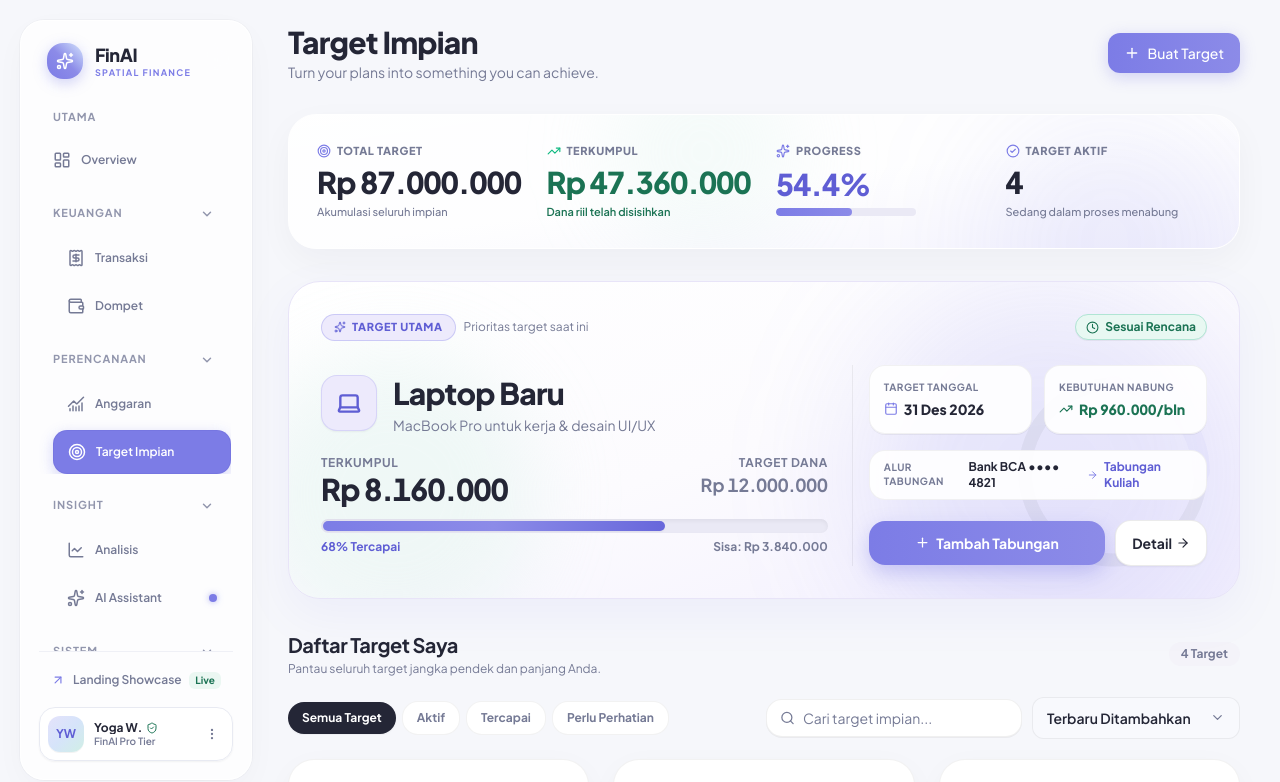
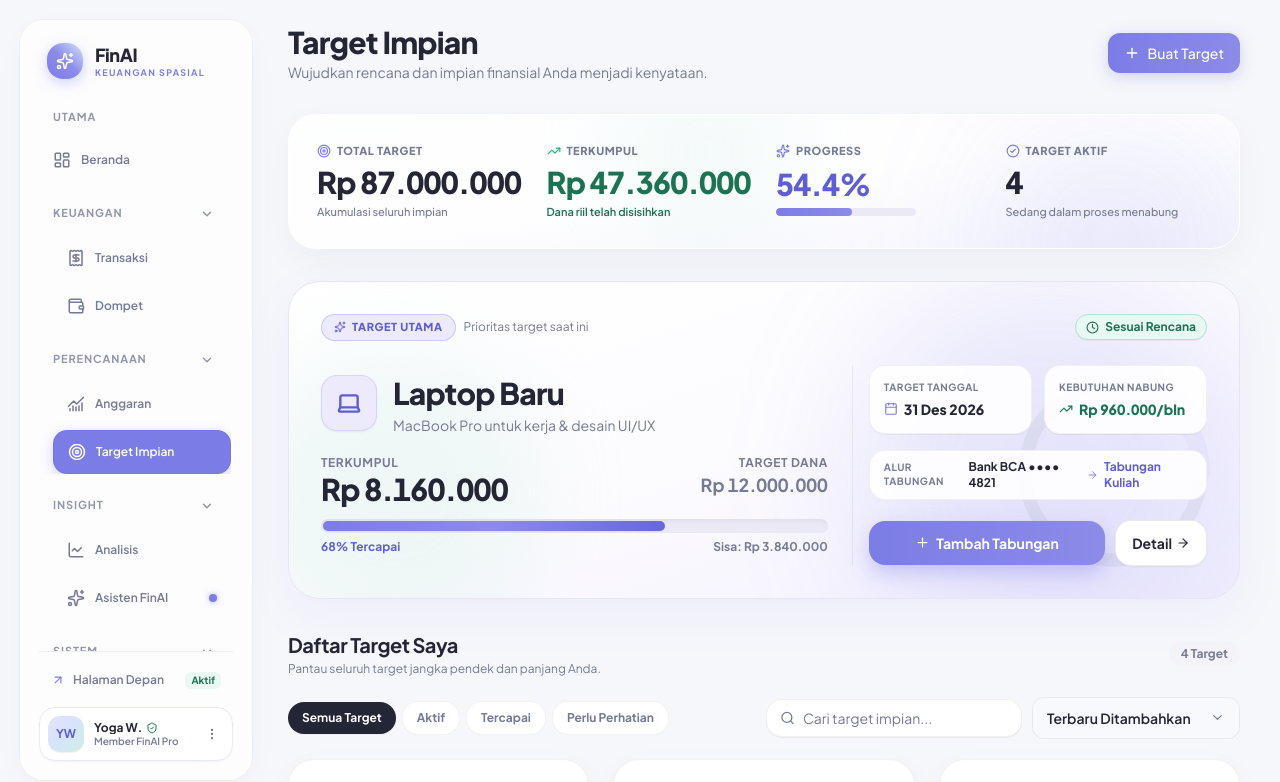
Before and after one commit to Yogawoy/FINAI, a Next.js app: page /app/goals in a window 1280 px wide. Shown: the top 782 px of the page. Built offline with nearby package versions, Linux system fonts and the light colour scheme.

Commit message:
feat(i18n): ensure 100% full Indonesian localization across all pages and components

```diff
--- a/src/app/app/goals/page.tsx
+++ b/src/app/app/goals/page.tsx
@@ -232,7 +232,7 @@ export default function GoalsPage() {
               Target Impian
             </h1>
             <p className="text-xs sm:text-sm text-[#757A95] mt-0.5">
-              Turn your plans into something you can achieve.
+              Wujudkan rencana dan impian finansial Anda menjadi kenyataan.
             </p>
           </div>
 
--- a/src/app/layout.tsx
+++ b/src/app/layout.tsx
@@ -10,8 +10,8 @@ const plusJakarta = Plus_Jakarta_Sans({
 });
 
 export const metadata: Metadata = {
-  title: 'FinAI — Your Money. Understandable.',
-  description: 'A soft, spatial personal finance experience powered by visual clarity and intuitive 3D perception.',
+  title: 'FinAI — Kelola Keuangan Pribadi Lebih Jelas & Cerdas',
+  description: 'Aplikasi pengelolaan keuangan pribadi modern dengan visualisasi jernih, pos anggaran, target impian, dan asisten FinAI.',
 };
 
 export default function RootLayout({
@@ -20,7 +20,7 @@ export default function RootLayout({
   children: React.ReactNode;
 }) {
   return (
-    <html lang="en" className={plusJakarta.variable}>
+    <html lang="id" className={plusJakarta.variable}>
       <body className={`${plusJakarta.className} antialiased bg-[#F6F7FB] text-[#242636] min-h-screen selection:bg-[#E4E2FB] selection:text-[#7C7CE6]`}>
         {children}
       </body>
--- a/src/components/ai/AIHeader.tsx
+++ b/src/components/ai/AIHeader.tsx
@@ -36,7 +36,7 @@ export default function AIHeader({ onNewChat, onClearChat }: AIHeaderProps) {
             <Sparkles size={16} />
           </div>
           <h1 className="text-xl sm:text-2xl font-black text-[#242636] tracking-tight">
-            FinAI Assistant
+            Asisten FinAI
           </h1>
           <div className="flex items-center gap-1.5 px-2.5 py-0.5 rounded-full bg-[#EBF7F2] border border-[#D0EFE5] text-[11px] font-semibold text-[#1B7354]">
             <span className="w-1.5 h-1.5 rounded-full bg-[#1B7354] animate-pulse" />
--- a/src/components/settings/PreferencesSection.tsx
+++ b/src/components/settings/PreferencesSection.tsx
@@ -42,8 +42,8 @@ const LANGUAGE_OPTIONS: SelectOption[] = [
 
 const CURRENCY_OPTIONS: SelectOption[] = [
   { value: 'IDR', label: 'Rupiah (IDR)', sublabel: 'Rp - Rupiah Indonesia' },
-  { value: 'USD', label: 'US Dollar (USD)', sublabel: '$ - United States' },
-  { value: 'SGD', label: 'Singapore Dollar (SGD)', sublabel: 'S$ - Singapore' },
+  { value: 'USD', label: 'Dolar AS (USD)', sublabel: '$ - Dolar Amerika Serikat' },
+  { value: 'SGD', label: 'Dolar Singapura (SGD)', sublabel: 'S$ - Dolar Singapura' },
 ];
 
 const NUMBER_FORMAT_OPTIONS: SelectOption[] = [
--- a/src/components/settings/SecuritySection.tsx
+++ b/src/components/settings/SecuritySection.tsx
@@ -114,7 +114,7 @@ export default function SecuritySection({
               onClick={() => setIsPasswordModalOpen(true)}
               className="h-8.5 px-3.5 rounded-xl bg-white border border-[#E8EAF2] hover:border-[#7C7CE6]/50 hover:bg-[#FAFBFD] text-xs font-bold text-[#242636] transition-all cursor-pointer shadow-2xs"
             >
-              Ubah Password
+              Ubah Kata Sandi
             </button>
           }
         />
--- a/src/components/sidebar/Sidebar.tsx
+++ b/src/components/sidebar/Sidebar.tsx
@@ -45,7 +45,7 @@ export const NAVIGATION_GROUPS: NavGroupConfig[] = [
     items: [
       {
         id: 'overview',
-        label: 'Overview',
+        label: 'Beranda',
         href: '/app',
         icon: LayoutDashboard,
       },
@@ -102,7 +102,7 @@ export const NAVIGATION_GROUPS: NavGroupConfig[] = [
       },
       {
         id: 'ai-assistant',
-        label: 'AI Assistant',
+        label: 'Asisten FinAI',
         href: '/app/ai-assistant',
         icon: Sparkles,
         hasActivityDot: true,
@@ -259,16 +259,16 @@ export default function Sidebar() {
         >
           <span className="flex items-center gap-2">
             <ArrowUpRight size={14} className="text-[#7C7CE6]" />
-            <span>Landing Showcase</span>
+            <span>Halaman Depan</span>
           </span>
           <span className="px-1.5 py-0.5 rounded-md bg-[#EBF7F2] text-[10px] font-bold text-[#1B7354]">
-            Live
+            Aktif
           </span>
         </Link>
 
         <SidebarProfile
           name="Yoga W."
-          tier="FinAI Pro Tier"
+          tier="Member FinAI Pro"
           initials="YW"
         />
       </div>
--- a/src/components/sidebar/SidebarBrand.tsx
+++ b/src/components/sidebar/SidebarBrand.tsx
@@ -21,7 +21,7 @@ export default function SidebarBrand() {
           FinAI
         </span>
         <span className="text-[9px] tracking-[0.14em] uppercase font-bold text-[#7C7CE6] block mt-1 leading-none">
-          SPATIAL FINANCE
+          KEUANGAN SPASIAL
         </span>
       </div>
     </Link>
--- a/src/data/mockData.ts
+++ b/src/data/mockData.ts
@@ -15,7 +15,7 @@ export const USER_PROFILE = {
   fullName: 'Yoga Wicaksono',
   email: 'yoga@finai.design',
   avatar: '/avatar.png',
-  tier: 'FinAI Pro Member',
+  tier: 'Member FinAI Pro',
   currency: 'IDR',
   availableBalance: 34850000,
   monthlyInflow: 18700000,
@@ -23,11 +23,11 @@ export const USER_PROFILE = {
   netCashflow: 6250000,
   financialHealth: {
     score: 82,
-    rating: 'Excellent',
+    rating: 'Sangat Baik',
     discipline: 92,
     savingsRate: 34.2,
     emergencyCushionMonths: 4.8,
-    summary: 'Your financial core is exceptionally balanced this month. Cash reserve velocity is at an optimal 34% buffer.'
+    summary: 'Kondisi keuangan Anda bulan ini sangat seimbang. Cadangan dana darurat berada pada rasio optimal 34% buffer.'
   },
   accounts: [
     { id: 'acc-1', name: 'BCA Priority', balance: 12500000, type: 'Rekening Bank', number: '••• 4821' },
@@ -844,25 +844,25 @@ export const MOCK_CATEGORY_BREAKDOWN: CategoryBreakdown[] = [
 ];
 
 export const MOCK_DAY_SPENDING: DaySpending[] = [
-  { day: 'Mon', amount: 120000, avg: 150000 },
-  { day: 'Tue', amount: 85000, avg: 150000 },
-  { day: 'Wed', amount: 210000, avg: 150000 },
-  { day: 'Thu', amount: 145000, avg: 150000 },
-  { day: 'Fri', amount: 320000, avg: 150000 },
-  { day: 'Sat', amount: 450000, avg: 150000 },
-  { day: 'Sun', amount: 390000, avg: 150000 }
+  { day: 'Sen', amount: 120000, avg: 150000 },
+  { day: 'Sel', amount: 85000, avg: 150000 },
+  { day: 'Rab', amount: 210000, avg: 150000 },
+  { day: 'Kam', amount: 145000, avg: 150000 },
+  { day: 'Jum', amount: 320000, avg: 150000 },
+  { day: 'Sab', amount: 450000, avg: 150000 },
+  { day: 'Min', amount: 390000, avg: 150000 }
 ];
 
 export const INITIAL_AI_MESSAGES: AIMessage[] = [
   {
     id: 'ai-1',
     sender: 'assistant',
-    content: 'Good morning, Yoga! Your financial status is in excellent condition today. You have saved 34.2% of your monthly cashflow. What financial analysis would you like to explore?',
-    timestamp: '09:00 AM',
+    content: 'Selamat pagi, Yoga! Keuanganmu berada dalam kondisi sangat sehat hari ini. Kamu telah menyisihkan 34,2% dari arus kas bulananmu. Analisis atau simulasi apa yang ingin kamu lakukan?',
+    timestamp: '09:00 WIB',
     quickInsights: [
-      { label: 'Available Liquidity', value: 'Rp34.850.000' },
-      { label: 'Top Spending Category', value: 'Food & Dining (34%)' },
-      { label: 'Health Score', value: '82 / 100' }
+      { label: 'Likuiditas Tersedia', value: 'Rp34.850.000' },
+      { label: 'Kategori Belanja Terbesar', value: 'Makanan & Minuman (34%)' },
+      { label: 'Skor Kesehatan', value: '82 / 100' }
     ]
   }
 ];
```
